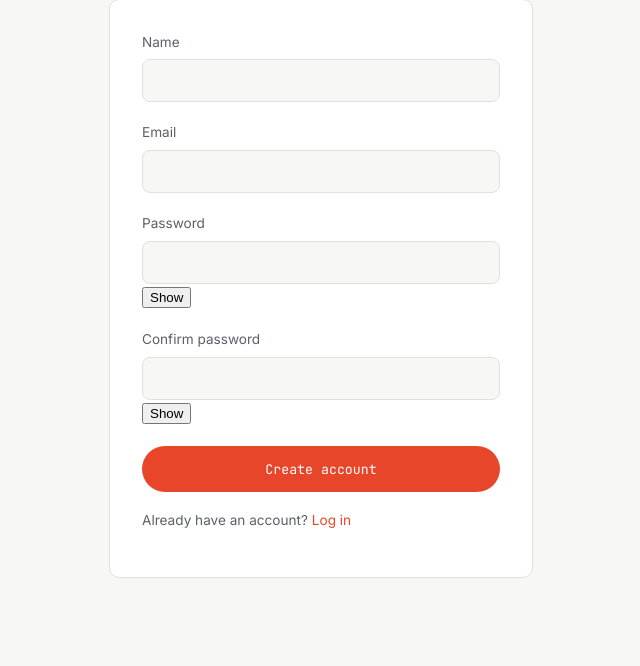
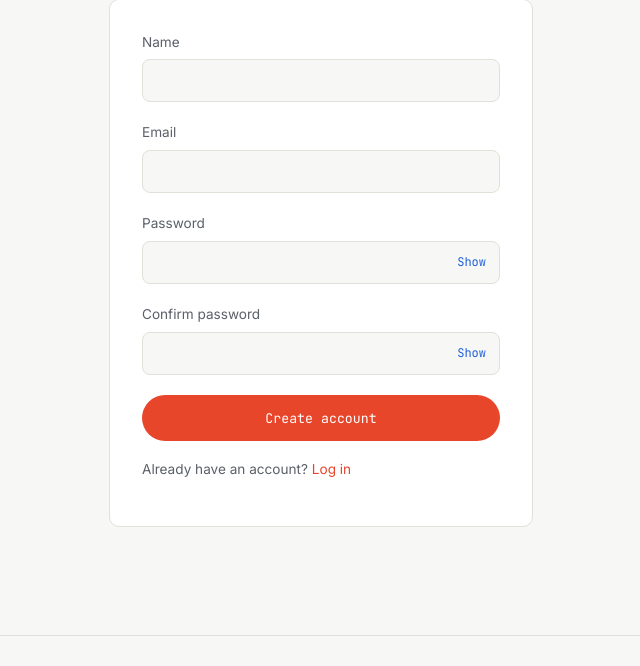
Before and after one commit to AbdulWahab4845/deepvision-site, a FastAPI app: page /signup in a window 1280 px wide. Shown: the part 349-1015 px from the top of the page, without its empty margins (319-959 px from the left). Run offline with FastAPI, Linux system fonts and the light colour scheme.

Commit message:
Update style.css

```diff
--- a/static/style.css
+++ b/static/style.css
@@ -325,3 +325,12 @@
 .totp-qr img { width: 200px; height: 200px; border-radius: 12px; border: 1px solid var(--line); background: #fff; padding: 10px; }
 .totp-secret { text-align: center; font-family: 'JetBrains Mono', monospace; letter-spacing: 2px; font-size: 1.05rem; background: rgba(255,255,255,0.04); border: 1px dashed var(--line); border-radius: 10px; padding: 10px; margin-bottom: 20px; word-break: break-all; }
 .otp-input { text-align: center; font-family: 'JetBrains Mono', monospace; letter-spacing: 6px; font-size: 1.3rem; }
+.password-wrap { position: relative; }
+.password-wrap input { padding-right: 60px; }
+.password-toggle {
+  position: absolute; right: 6px; top: 50%; transform: translateY(-50%);
+  background: none; border: none; color: var(--accent2);
+  font-family: 'JetBrains Mono', monospace; font-size: 0.75rem;
+  cursor: pointer; padding: 6px 8px;
+}
+.password-toggle:hover { text-decoration: underline; }
```
